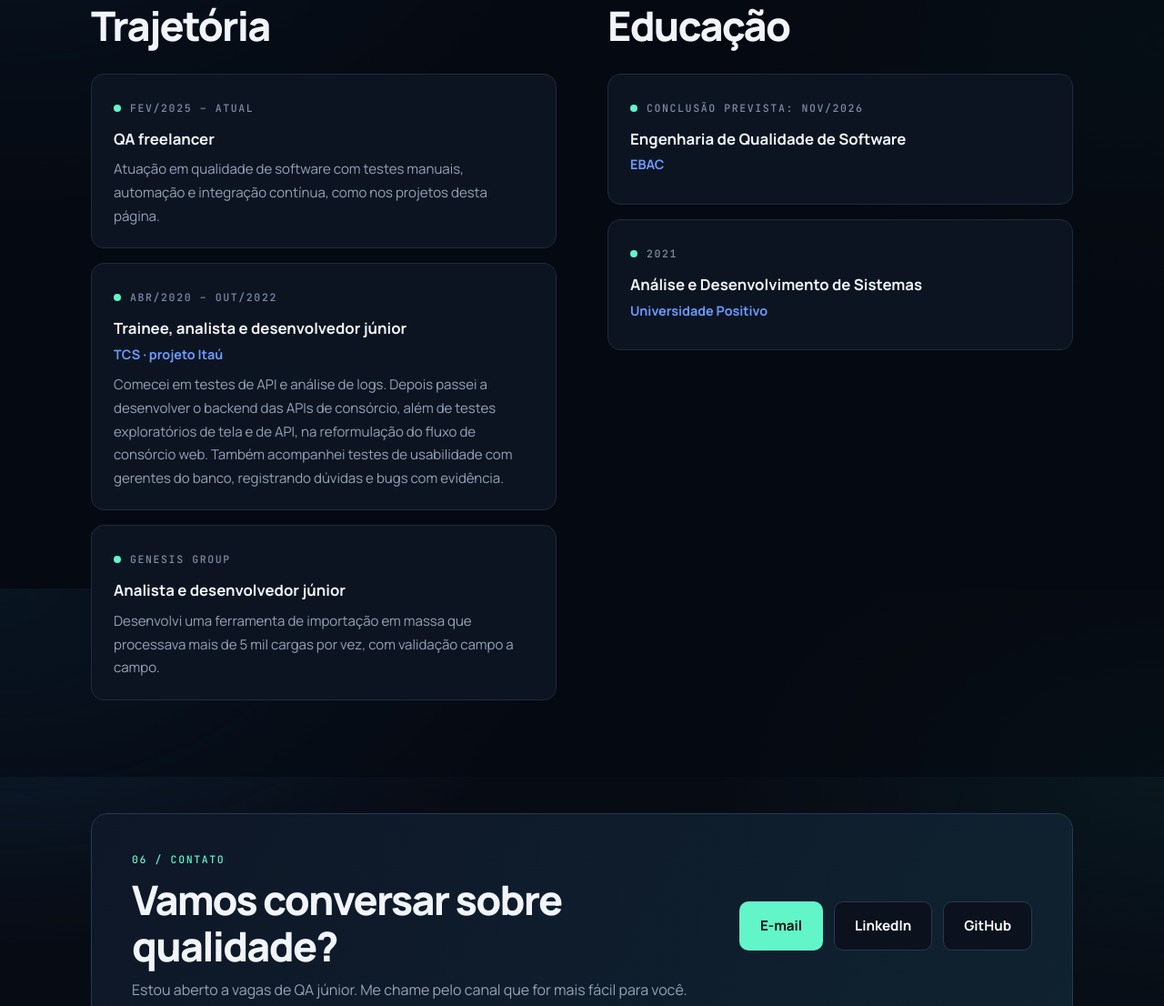
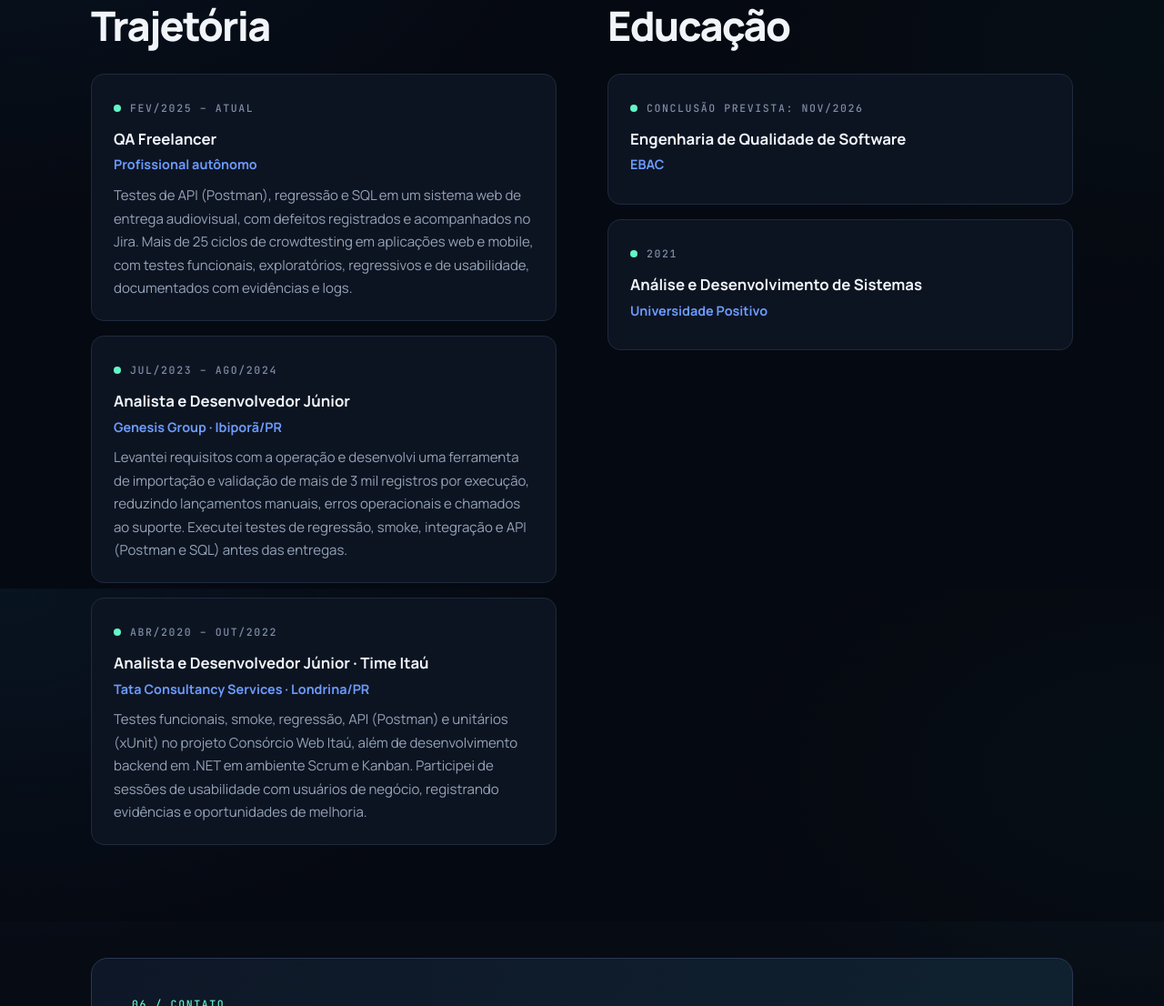
Before and after one commit to enzoacoelho/enzoacoelho.github.io, a plain HTML site: page index.html in a window 1280 px wide. Shown: the part 3353-4459 px from the top of the page at 91% size. Drawn offline with Linux system fonts and the light colour scheme.

Commit message:
Update index.html

```diff
--- a/index.html
+++ b/index.html
@@ -247,7 +247,7 @@ enzo-coelho <span class="c"># qa júnior</span>
       </div>
     </section>
 
-    <!-- ================= EXPERIÊNCIA ================= -->
+        <!-- ================= EXPERIÊNCIA ================= -->
     <section id="experiencia" class="alt">
       <div class="wrap">
         <div class="two">
@@ -258,23 +258,25 @@ enzo-coelho <span class="c"># qa júnior</span>
               <div class="tl" style="grid-template-columns:1fr">
                 <div>
                   <time>Fev/2025 – atual</time>
-                  <h3>QA freelancer</h3>
-                  <p>Atuação em qualidade de software com testes manuais, automação e integração contínua, como nos projetos desta página.</p>
+                  <h3>QA Freelancer</h3>
+                  <div class="where">Profissional autônomo</div>
+                  <p>Testes de API (Postman), regressão e SQL em um sistema web de entrega audiovisual, com defeitos registrados e acompanhados no Jira. Mais de 25 ciclos de crowdtesting em aplicações web e mobile, com testes funcionais, exploratórios, regressivos e de usabilidade, documentados com evidências e logs.</p>
+                </div>
+              </div>
+              <div class="tl" style="grid-template-columns:1fr">
+                <div>
+                  <time>Jul/2023 – ago/2024</time>
+                  <h3>Analista e Desenvolvedor Júnior</h3>
+                  <div class="where">Genesis Group · Ibiporã/PR</div>
+                  <p>Levantei requisitos com a operação e desenvolvi uma ferramenta de importação e validação de mais de 3 mil registros por execução, reduzindo lançamentos manuais, erros operacionais e chamados ao suporte. Executei testes de regressão, smoke, integração e API (Postman e SQL) antes das entregas.</p>
                 </div>
               </div>
               <div class="tl" style="grid-template-columns:1fr">
                 <div>
                   <time>Abr/2020 – out/2022</time>
-                  <h3>Trainee, analista e desenvolvedor júnior</h3>
-                  <div class="where">TCS · projeto Itaú</div>
-                  <p>Comecei em testes de API e análise de logs. Depois passei a desenvolver o backend das APIs de consórcio, além de testes exploratórios de tela e de API, na reformulação do fluxo de consórcio web. Também acompanhei testes de usabilidade com gerentes do banco, registrando dúvidas e bugs com evidência.</p>
-                </div>
-              </div>
-              <div class="tl" style="grid-template-columns:1fr">
-                <div>
-                  <time>Genesis Group</time>
-                  <h3>Analista e desenvolvedor júnior</h3>
-                  <p>Desenvolvi uma ferramenta de importação em massa que processava mais de 5 mil cargas por vez, com validação campo a campo.</p>
+                  <h3>Analista e Desenvolvedor Júnior · Time Itaú</h3>
+                  <div class="where">Tata Consultancy Services · Londrina/PR</div>
+                  <p>Testes funcionais, smoke, regressão, API (Postman) e unitários (xUnit) no projeto Consórcio Web Itaú, além de desenvolvimento backend em .NET em ambiente Scrum e Kanban. Participei de sessões de usabilidade com usuários de negócio, registrando evidências e oportunidades de melhoria.</p>
                 </div>
               </div>
             </div>
```
